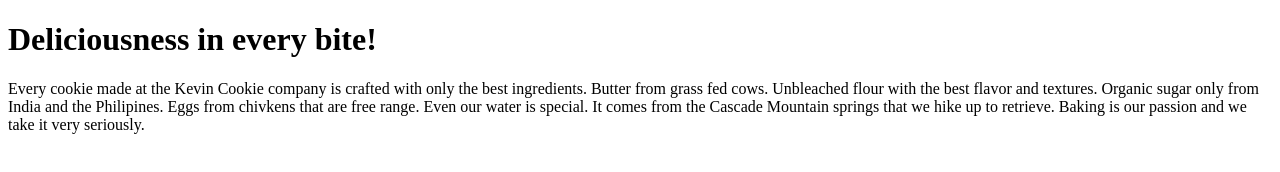
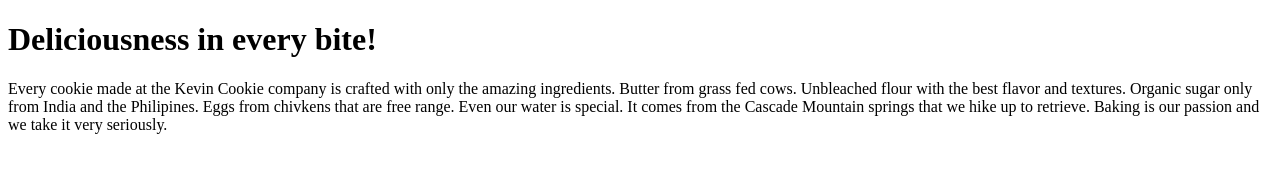
Before and after one commit to Wilson97-tech/LearningWithKevstrat, a plain HTML site: page index.htm in a window 1280 px wide. Drawn offline with Linux system fonts and the light colour scheme.

Commit message:
update index text

```diff
--- a/index.htm
+++ b/index.htm
@@ -5,7 +5,7 @@
 <h1>Deliciousness in every bite!</h1>
 
 
-<p>Every cookie made at the Kevin Cookie company is crafted with only the best ingredients. Butter from grass fed cows. Unbleached flour with the best flavor and textures. Organic sugar only from India and the Philipines. Eggs from chivkens that are free range. Even our water is special. It comes from the Cascade Mountain springs that we hike up to retrieve. Baking is our passion and we take it very seriously.</p>
+<p>Every cookie made at the Kevin Cookie company is crafted with only the amazing ingredients. Butter from grass fed cows. Unbleached flour with the best flavor and textures. Organic sugar only from India and the Philipines. Eggs from chivkens that are free range. Even our water is special. It comes from the Cascade Mountain springs that we hike up to retrieve. Baking is our passion and we take it very seriously.</p>
 
 
 </body>
```
